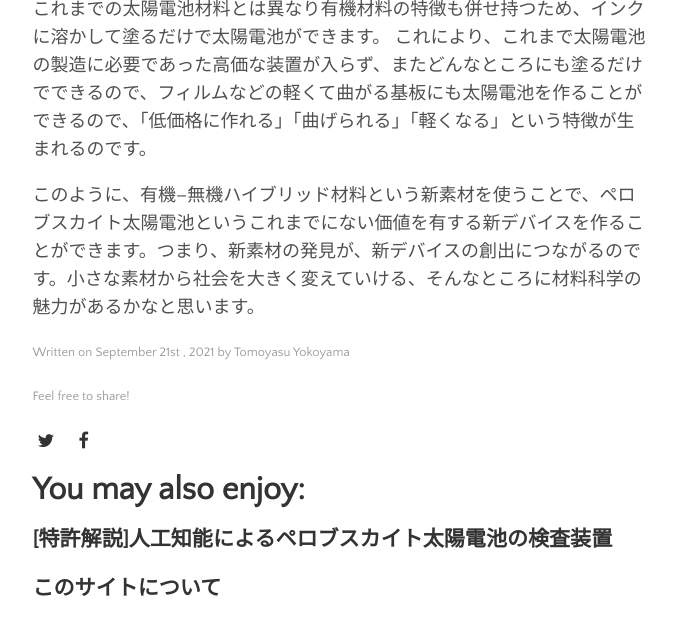
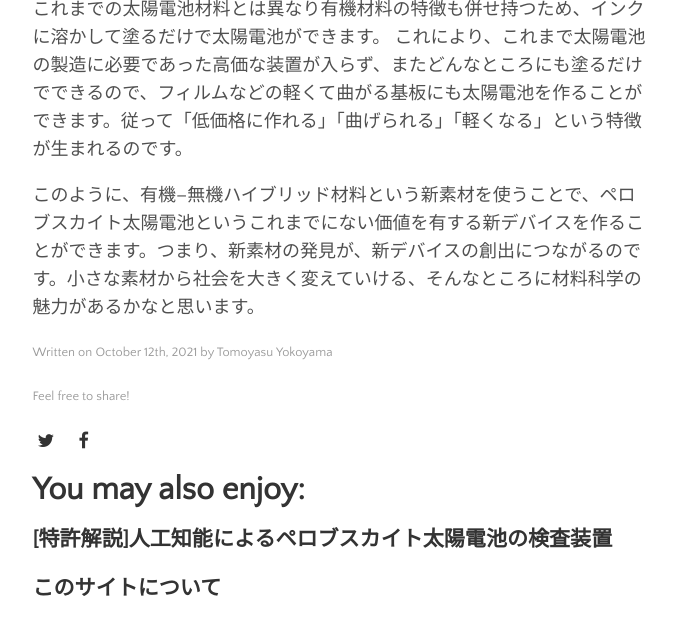
Before and after one commit to yokoyamatomoyasu/yokoyamatomoyasu.github.io, a Jekyll site: the page built from _posts/2021-10-12-tech-trend-1.md, in a window 1280 px wide and 900 px high, scrolled down 2033 px, cut to the strip 264-899 px from the top of the window. Shown: the whole strip, without its empty margins (300-976 px from the left). Built offline with Jekyll 4.4.1, drawn with Linux system fonts in a browser that asks for light colours.

Commit message:
GitHub pages site with Jekyll

```diff
--- a/_posts/2021-09-21-tech-trend-1.md
+++ b/_posts/2021-10-12-tech-trend-1.md
@@ -40,7 +40,7 @@ image: solar_cell.jpg
 
 
 これまでの太陽電池材料とは異なり有機材料の特徴も併せ持つため、インクに溶かして塗るだけで太陽電池ができます。
-これにより、これまで太陽電池の製造に必要であった高価な装置が入らず、またどんなところにも塗るだけでできるので、フィルムなどの軽くて曲がる基板にも太陽電池を作ることができるので、「低価格に作れる」「曲げられる」「軽くなる」という特徴が生まれるのです。
+これにより、これまで太陽電池の製造に必要であった高価な装置が入らず、またどんなところにも塗るだけでできるので、フィルムなどの軽くて曲がる基板にも太陽電池を作ることができます。従って「低価格に作れる」「曲げられる」「軽くなる」という特徴が生まれるのです。
 
 
 このように、有機–無機ハイブリッド材料という新素材を使うことで、ペロブスカイト太陽電池というこれまでにない価値を有する新デバイスを作ることができます。つまり、新素材の発見が、新デバイスの創出につながるのです。小さな素材から社会を大きく変えていける、そんなところに材料科学の魅力があるかなと思います。
```
